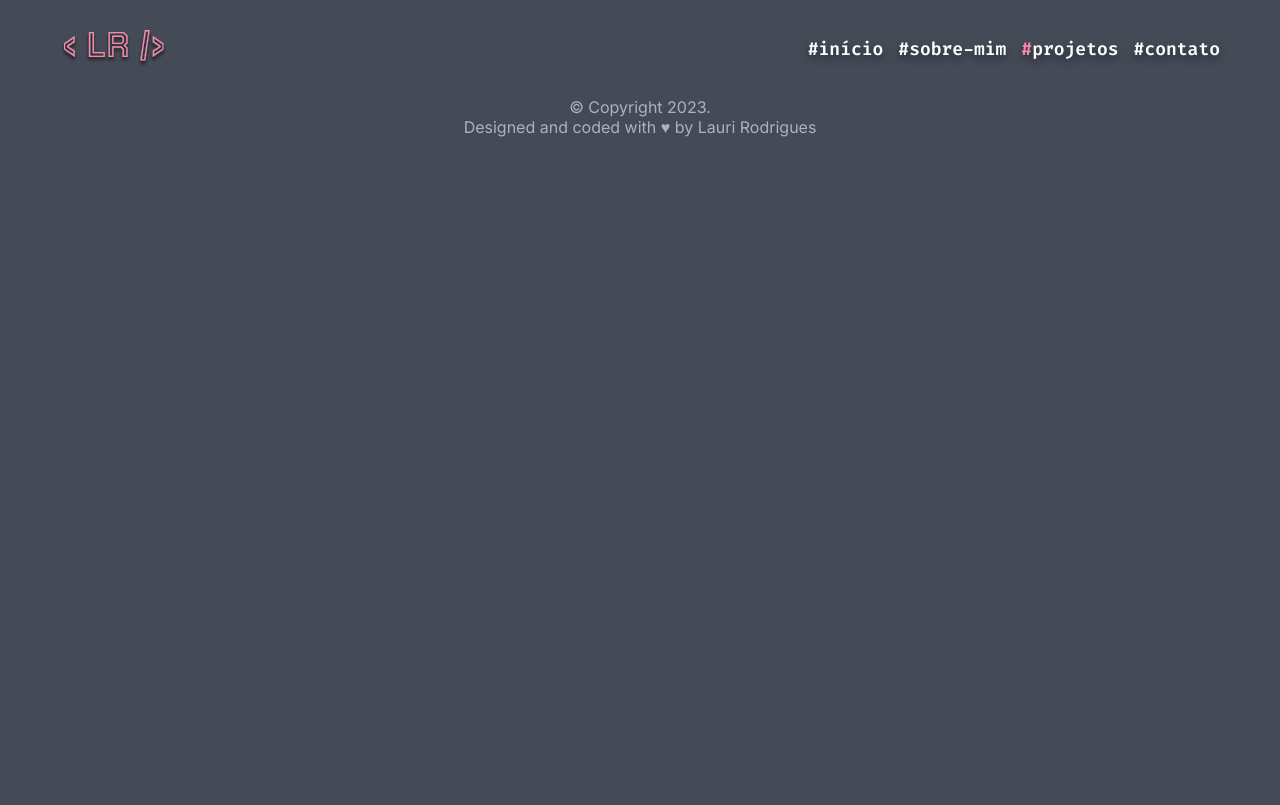
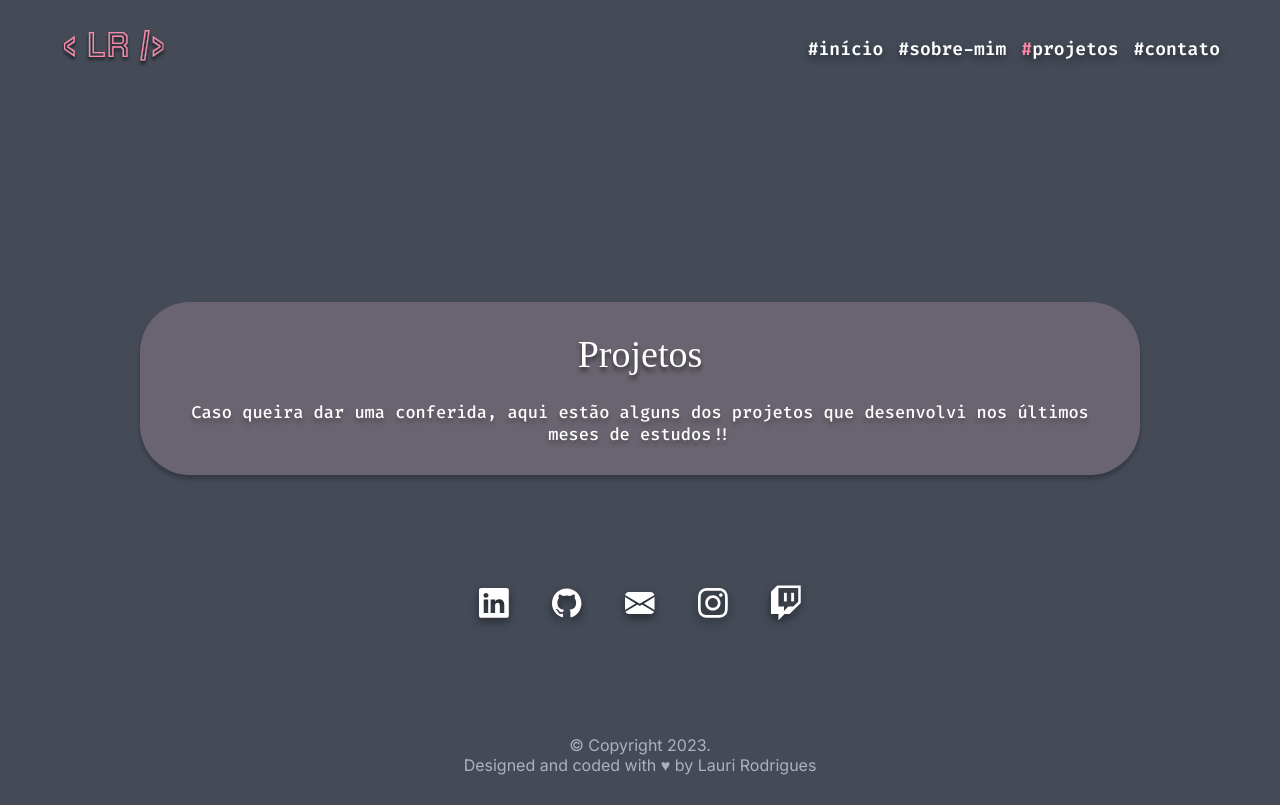
Before and after one commit to LauriRodrigues/portfolio, a React (Vite) app: page /projetos in a window 1280 px wide. Built offline with nearby package versions, Linux system fonts and the light colour scheme; a web font is replaced by a local one.

Commit message:
:sparkles: feat: Projects page

```diff
--- a/src/pages/Projects/index.jsx
+++ b/src/pages/Projects/index.jsx
@@ -1,5 +1,17 @@
 import { Container } from './styles.js'
+import { Box } from '../../components/Box'
+import { Links } from '../../components/Links'
 
 export function Projects() {
-  return <Container></Container>
+  return (
+    <Container>
+      <main>
+        <Box
+          title="Projetos"
+          text="Caso queira dar uma conferida, aqui estão alguns dos projetos que desenvolvi nos últimos meses de estudos!!"
+        ></Box>
+        <Links />
+      </main>
+    </Container>
+  )
 }
--- a/src/pages/Projects/styles.js
+++ b/src/pages/Projects/styles.js
@@ -1,3 +1,11 @@
 import styled from 'styled-components'
 
-export const Container = styled.div``
+export const Container = styled.div`
+  min-height: calc(100vh - 16.2rem);
+  display: flex;
+
+  main {
+    padding: 3.5rem 2rem;
+    margin: auto;
+  }
+`
```
